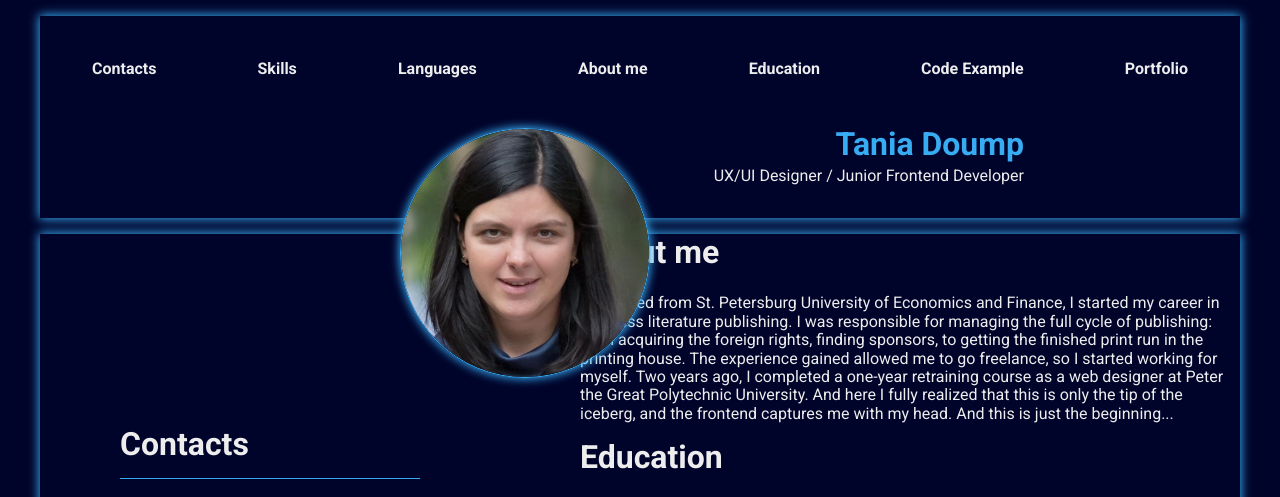
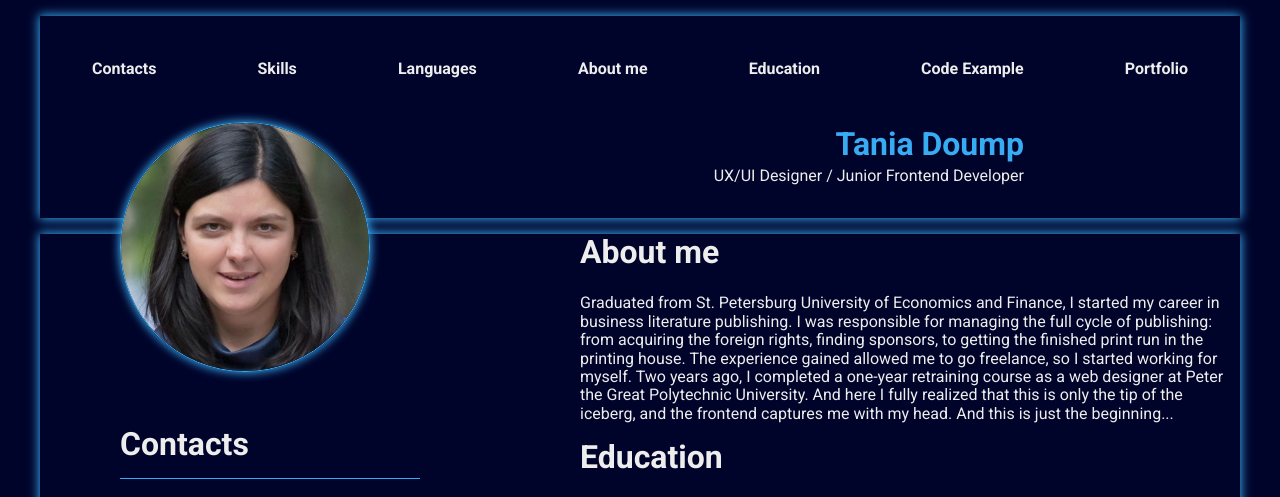
Before and after one commit to TaniaDou/rsschool-cv, a website: page index.html in a window 1280 px wide. Shown: the top 497 px of the page. Drawn offline with nearby package versions, Linux system fonts and the light colour scheme; files that its build step writes are made by us from their sources.

Commit message:
fix: change position of image

```diff
--- a/css/style.css
+++ b/css/style.css
@@ -55,6 +55,7 @@ body {
   color: var(--main-color)
 }
 .header__desc {
+  position: relative;
   display: flex;
   flex-direction: column;
   align-items: flex-end;
@@ -73,9 +74,7 @@ body {
 }
 .header__img {
   position: absolute;
-  left: 25em;
-  top: 7em;
-  width: 250px;
+  left: 5rem;
   height: auto;
   border: 1px solid var(--main-color);
   box-shadow: 0 0 10px 1px var(--main-color);
--- a/index.html
+++ b/index.html
@@ -31,8 +31,9 @@
             <div class="header__desc">
                 <h1 class="header__title">Tania Doump</h1>
                 <p class="header__text">UX/UI Designer / Junior Frontend Developer</p>
+                <img src="images/tania.jpg" alt="photo" class="header__img" width="250" height="250">
             </div>
-            <img src="images/tania.jpg" alt="photo" class="header__img" width="250" height="250">
+
         </div>
     </header>
 <main class="main-content">
```
